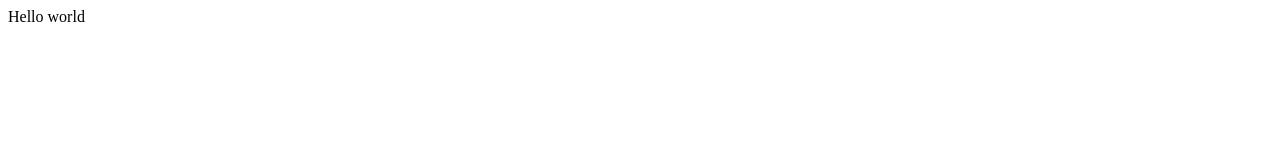
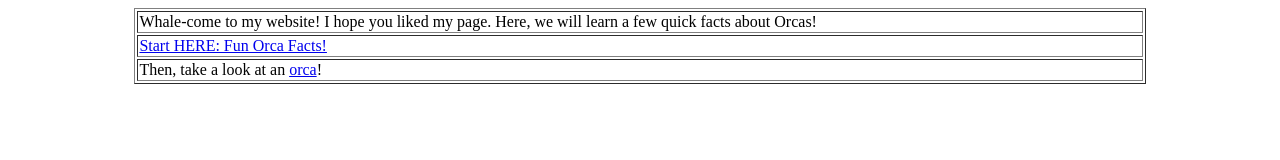
Before and after one commit to MorganAnder/First-Website, a plain HTML site: page index.html in a window 1280 px wide. Drawn offline with Linux system fonts and the light colour scheme.

Commit message:
Add files via upload

```diff
--- a/index.html
+++ b/index.html
@@ -1 +1,28 @@
-Hello world
+<html>
+    <head>
+        <title>Whale-come</title>
+        <link rel="stylesheet" href="styles.css" />
+    </head>
+    <body>
+        <center>
+            <table border="1" width="80%">
+                <tr>
+                    <td>
+                        Whale-come to my website! I hope you liked my page.
+                        Here, we will learn a few quick facts about Orcas!
+                    </td>
+                </tr>
+                <tr>
+                    <td>
+                        <a href="spike.html">Start HERE: Fun Orca Facts!</a>
+                    </td>
+                </tr>
+                <tr>
+                    <td>
+                        Then, take a look at an <a href="test.html">orca</a>!
+                    </td>
+                </tr>
+            </table>
+        </center>
+    </body>
+</html>
```
